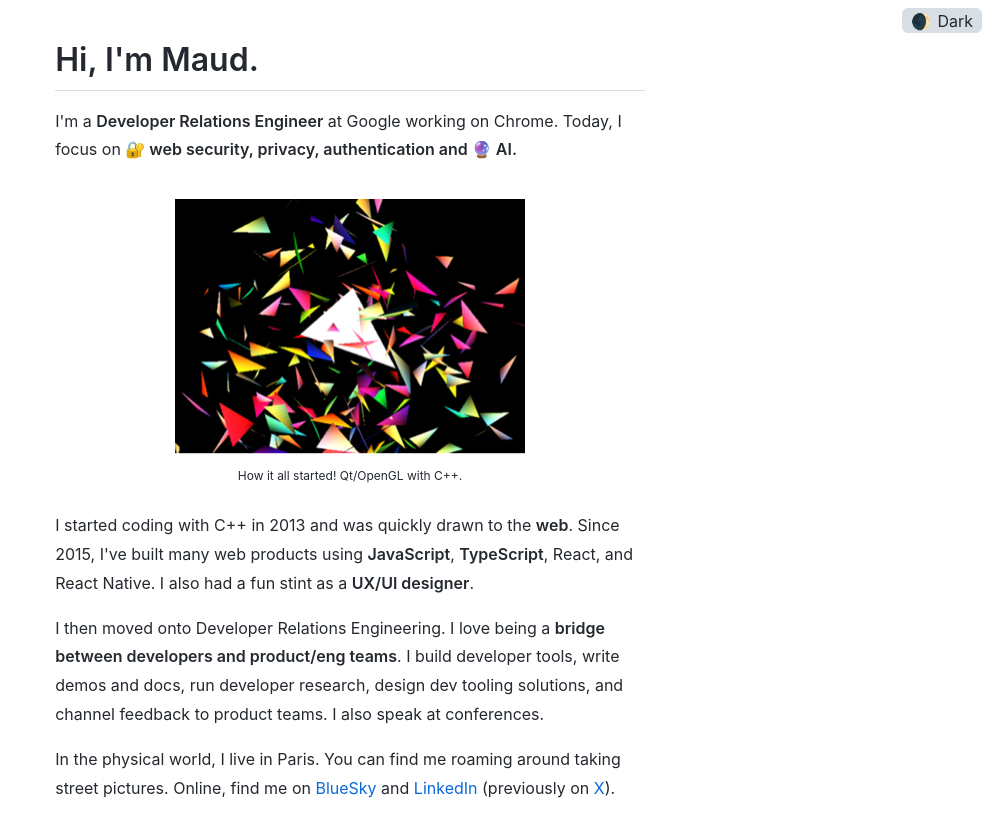
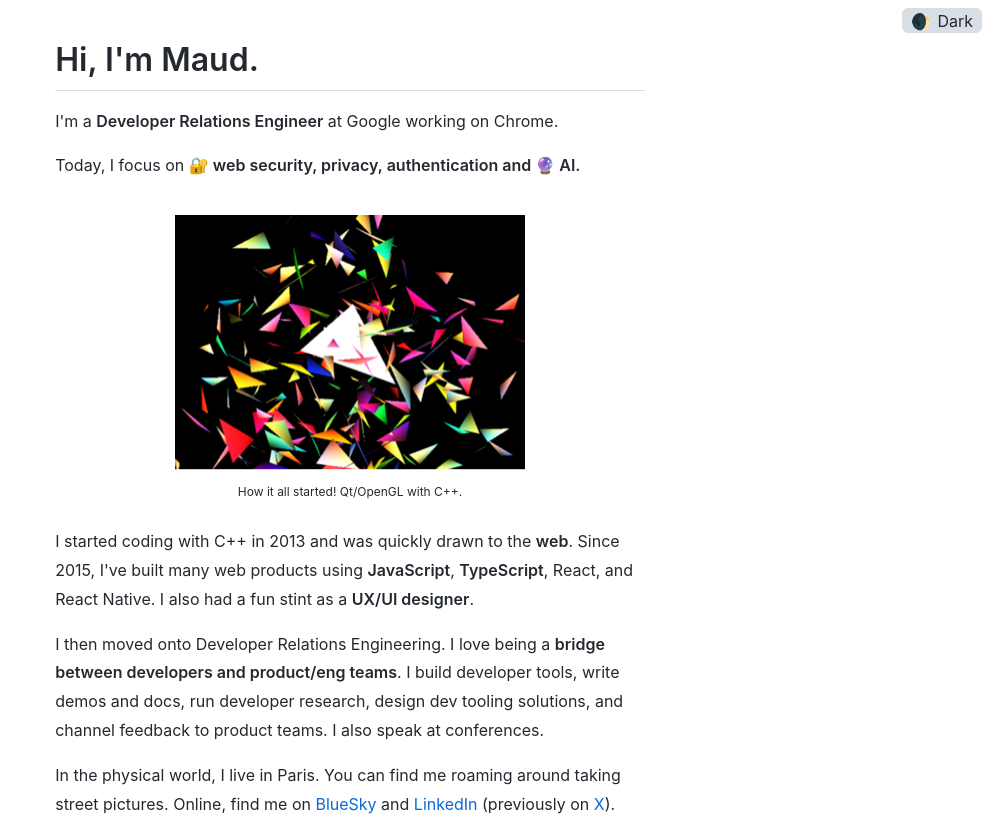
Before and after one commit to maudnals/maudnals.github.io, a plain HTML site: page index.html in a window 1280 px wide. Shown: the top 821 px of the page, without its empty margins (290-1280 px from the left). Drawn offline with Linux system fonts and the light colour scheme.

Commit message:
Updated intro

```diff
--- a/index.html
+++ b/index.html
@@ -122,10 +122,8 @@ dark-mode {
     .wrapper > span + span { margin-left: .4rem; }
     `;s.appendChild(a)}i(t,e){this.dispatchEvent(new CustomEvent(t,{bubbles:true,composed:true,detail:e}))}}customElements.define("dark-mode",a);</script><div style="max-width: 960px; margin: 0 auto 60px auto; padding: 8px;max-width: 960px;" class="markdown-style">
     <h1 id="hi-im-maud"><a class="anchor" aria-hidden="true" tabindex="-1" href="#hi-im-maud"><span class="octicon octicon-link"></span></a>Hi, I'm Maud.</h1>
-    <p>
-      I'm a <strong>Developer Relations Engineer</strong> at Google working on Chrome.
-      Today, I focus on <strong>🔐 web security, privacy, authentication and 🔮 AI.</strong>
-    </p>
+    <p>I'm a <strong>Developer Relations Engineer</strong> at Google working on Chrome.</p>
+    <p>Today, I focus on <strong>🔐 web security, privacy, authentication and 🔮 AI.</strong></p>
     <p align="center">
       <img width="350" alt="A screenshot of multicolor triangles implemented through 3d programming in C++" src="https://github.com/maudnals/maudnals.github.io/blob/main/images/triangles.jpg?raw=true"><br><sup>How it all started! Qt/OpenGL with C++.</sup>
     </p>
```
Also changed, not shown: 1 other file.
